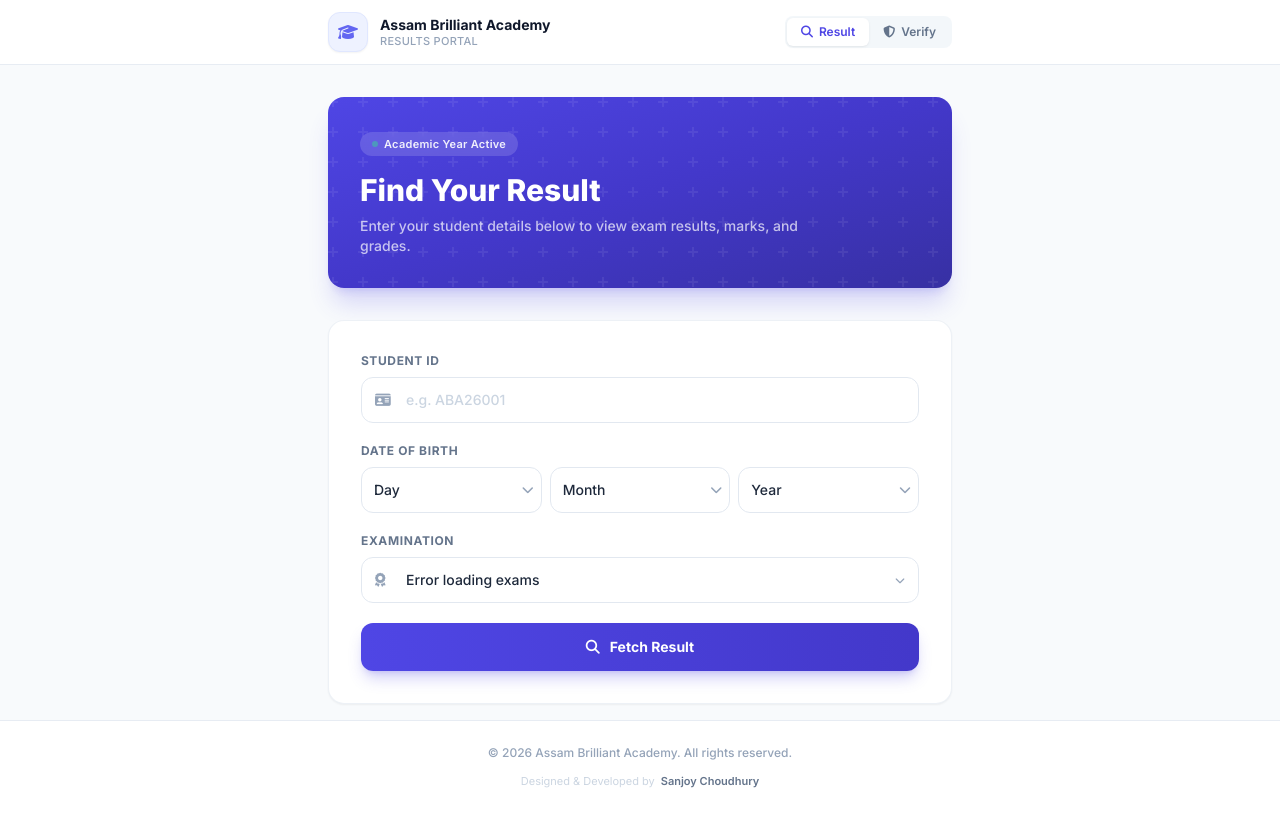
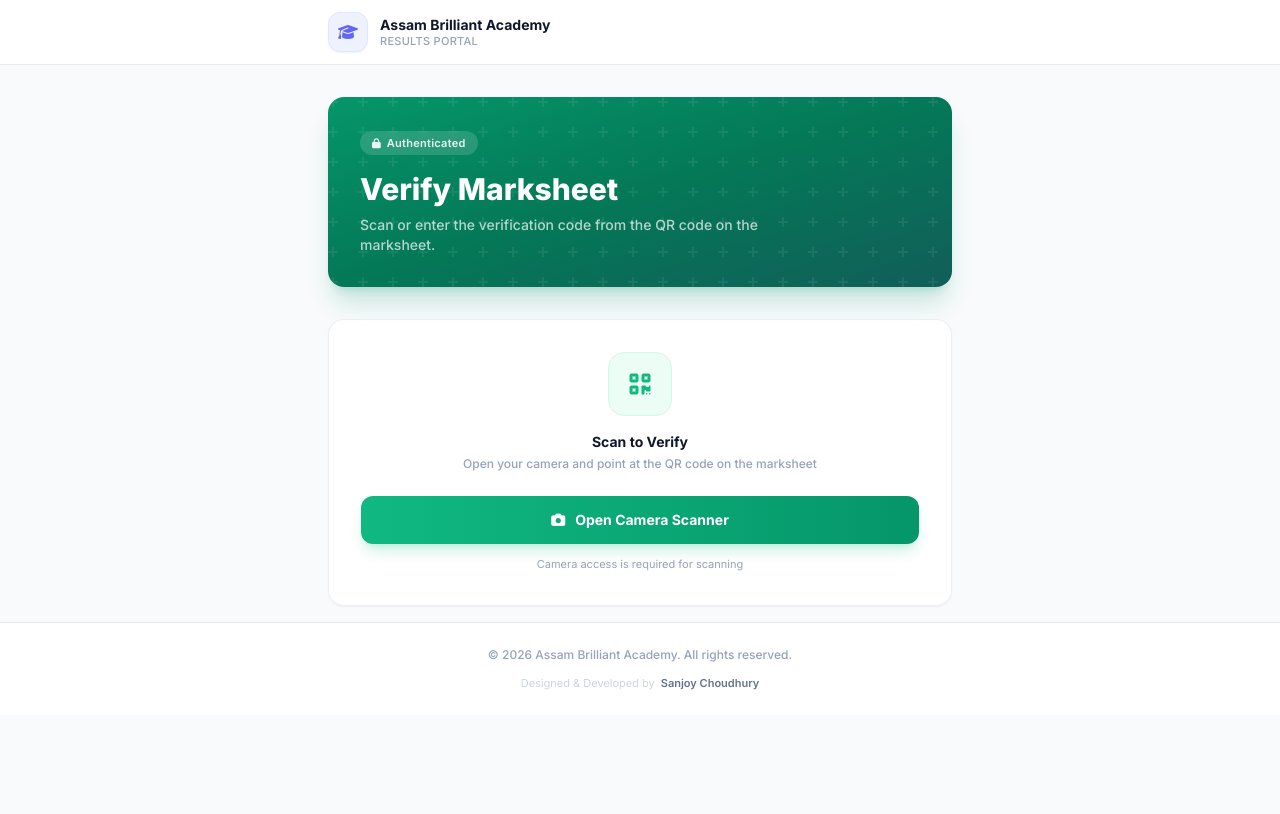
Before and after one commit to sanjoyxd/result_web_app, a website: page index.html in a window 1280 px wide. Drawn offline with nearby package versions, Linux system fonts and the light colour scheme; no server answers.

Commit message:
Hide Check Result tab and redirect QR scan to raw URL

```diff
--- a/index.html
+++ b/index.html
@@ -75,13 +75,13 @@
                         <p class="text-[11px] text-slate-400 font-medium tracking-wide uppercase">Results Portal</p>
                     </div>
                 </div>
-                <nav class="flex bg-slate-100/80 rounded-lg p-0.5">
+                <nav class="flex bg-slate-100/80 rounded-lg p-0.5" style="display: none;">
                     <button id="navResult" onclick="navigateTo('result')"
-                        class="nav-btn active px-3.5 py-1.5 text-xs font-semibold rounded-md transition-all duration-200">
+                        class="nav-btn px-3.5 py-1.5 text-xs font-semibold rounded-md transition-all duration-200">
                         <i class="fas fa-search mr-1.5"></i>Result
                     </button>
                     <button id="navVerify" onclick="navigateTo('verify')"
-                        class="nav-btn px-3.5 py-1.5 text-xs font-semibold rounded-md transition-all duration-200">
+                        class="nav-btn active px-3.5 py-1.5 text-xs font-semibold rounded-md transition-all duration-200">
                         <i class="fas fa-shield-halved mr-1.5"></i>Verify
                     </button>
                 </nav>
@@ -92,7 +92,7 @@
         <main class="max-w-2xl mx-auto px-4 sm:px-6 py-8 pb-4">
 
             <!-- ==================== RESULT LOOKUP PAGE ==================== -->
-            <section id="pageResult" class="page-content">
+            <section id="pageResult" class="page-content hidden">
 
                 <!-- Hero Banner -->
                 <div
@@ -312,13 +312,10 @@
                                             id="promoDays"></span></span>
                                 </div>
                             </div>
-                        </div>
-                    </div>
-                </div>
             </section>
 
-            <!-- ==================== VERIFY PAGE ==================== -->
-            <section id="pageVerify" class="page-content hidden">
+            <!-- ==================== VERIFICATION PAGE ==================== -->
+            <section id="pageVerify" class="page-content">
 
                 <!-- Verify Hero -->
                 <div
--- a/js/app.js
+++ b/js/app.js
@@ -461,8 +461,7 @@
         const onSuccess = (decodedText) => {
             stopScanner();
             showVerifyError('QR scanned! Redirecting...');
-            const token = extractTokenFromUrl(decodedText);
-            window.location.href = `/verify-marksheet/${token}`;
+            window.location.href = decodedText;
         };
 
         html5QrCode.start({ facingMode: 'environment' }, config, onSuccess, () => {})
```
